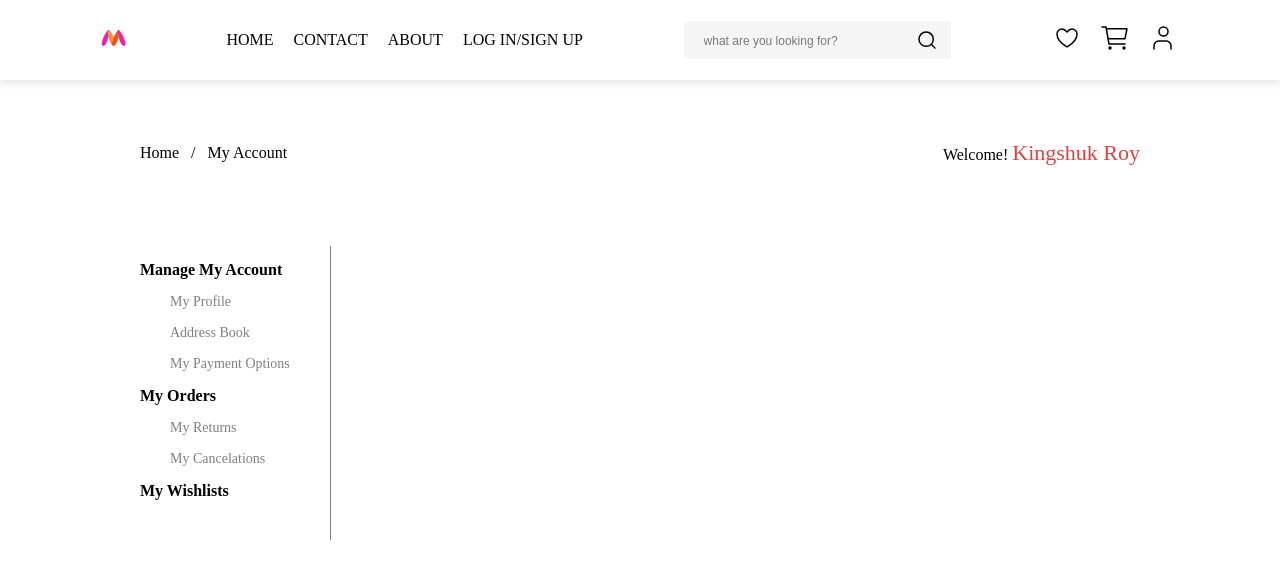
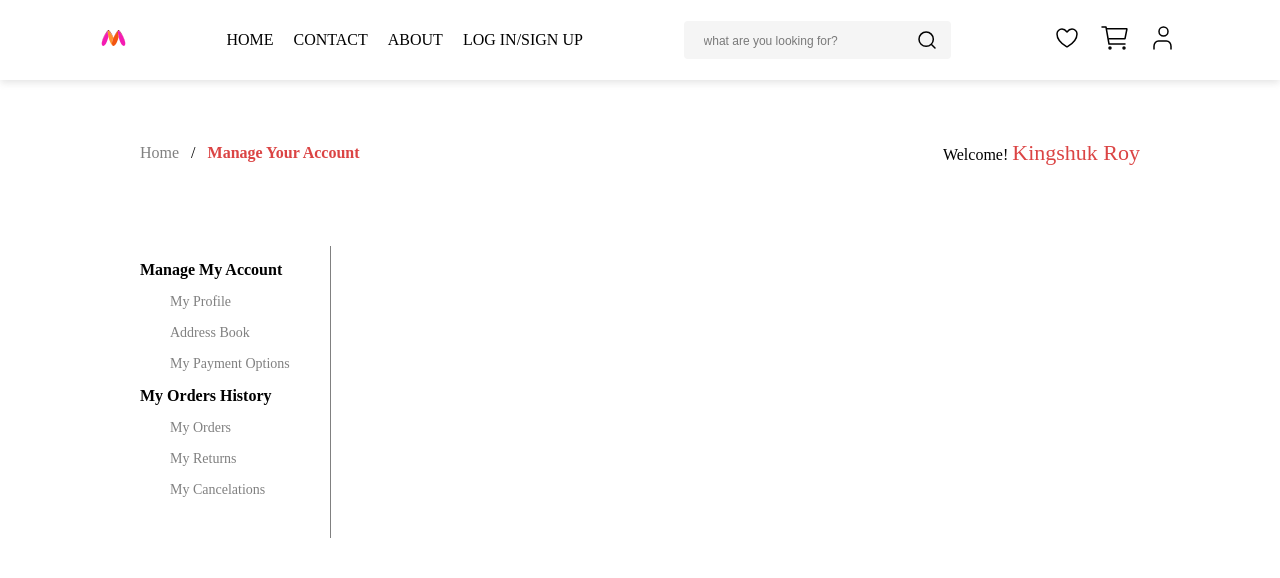
Before and after one commit to Ecommerce-Application-Demo/ecommerce-frontend, a React (Create React App) app: page /my in a window 1280 px wide. Shown: the top 578 px of the page. Built offline with nearby package versions, Linux system fonts and the light colour scheme.

Commit message:
some fixes

```diff
--- a/src/components/Navbar.jsx
+++ b/src/components/Navbar.jsx
@@ -27,8 +27,8 @@ const handleMouseLeave=()=>{
         <SearchLogo/>
       </div>
       <div className='navbar-right-container'>
-        <div><Wishlist/></div>
-        <div><Cart/></div>
+        <Link to='/wishlist'><div><Wishlist/></div></Link>
+        <Link to='/cart'><div><Cart/></div></Link>
         <div className='navbar-account-logo-wrapper' onMouseEnter={handleMouseEnter} onMouseLeave={handleMouseLeave}>
           {!showDropDown ?<AccountLogo /> :
           <AccountLogoActive />}
--- a/src/nested_pages/Account-imformation-page.jsx
+++ b/src/nested_pages/Account-imformation-page.jsx
@@ -1,6 +1,6 @@
 import classNames from 'classnames';
-import React, { useState } from 'react'
-import { useNavigate,useLocation } from 'react-router-dom';
+import React, { useEffect, useState } from 'react'
+import { useNavigate,useLocation,Link } from 'react-router-dom';
 import AddreessPage from '../pages/Address-page';
 import ProfilePage from '../pages/Profile-page';
 import OrderPage from '../pages/Order-page';
@@ -10,13 +10,40 @@ import PaymentPage from '../pages/Payment-page';
 
 const AccountImformation = () => {
     const [selectedDiv, setSelectedDiv]=useState(null);
-    let route = useLocation().pathname;
+    const [pageName,setPageName]=useState('Manage Your Account');
+    const route = useLocation().pathname;
     const navigate=useNavigate();
+
+    useEffect(()=>{
+        switch (route) {
+            case '/my/profile':
+                    setPageName('Profile')
+                break;
+            case '/my/address':setPageName('Address')
+                break;
+                case '/my/order':
+                    setPageName('Order')
+                break;
+                case '/my/return':
+                    setPageName('Return')
+                break;
+                case '/my/cancelation':
+                    setPageName('Cancelations')
+                break;
+                case '/my/payment':
+                    setPageName('Payment')
+                break;
+            default:
+                break;
+        }
+    },[route]);
+
 
     const handleClick=(index)=>{
         setSelectedDiv(index);
         navigate(`/my/${index}`)
     };
+
 
     const subProfileChildStyles=classNames({
         'sidebar-subchild-non-active':route!=='/my/profile',
@@ -38,18 +65,24 @@ const AccountImformation = () => {
         'sidebar-subchild-non-active':route!=='/my/cancelation',
         'sidebar-subchild-active':route==='/my/cancelation',
     });
+    const subOrderChildStyles=classNames({
+        'sidebar-subchild-non-active':route!=='/my/order',
+        'sidebar-subchild-active':route==='/my/order',
+    });
     const manageMyAccStyles=classNames({
-        // 'sidebar-subchild-non-active':route!=='/my/cancelation',
         'sidebar-dt-active':route==='/my/profile' || route==='/my/address' || route==='/my/payment',
+    });
+    const orderHistoryStyles=classNames({
+        'sidebar-dt-active':route==='/my/order' || route==='/my/cancelation' || route==='/my/return',
     });
 
   return (
     <div className='account-imformation-container'>
         <div className='account-imformation-roadmap-wrapper'>
             <div className='account-imformation-roadmap'>
-            <span>Home</span>
+            <Link to='/' className='link-under-roadmap'><span>Home</span></Link>
             <span>/</span>
-            <span>My Account</span>
+            <Link to={`${route}`}  className='link-under-roadmap'><span>{pageName}</span></Link>
             </div>
             <div>
               Welcome! <span className='login-account-name'>Kingshuk Roy</span>
@@ -64,12 +97,10 @@ const AccountImformation = () => {
                 <dd className={subPaymentChildStyles} name='payment' onClick={() => handleClick('payment')}>My Payment Options</dd>
             </dl>
             <dl className='account-imformation-sidebar-wrapper'>
-                <dt> My Orders</dt>
+                <dt className={orderHistoryStyles}> My Orders History</dt>
+                <dd className={subOrderChildStyles} name='order' onClick={() => handleClick('order')}>My Orders</dd>
                 <dd className={subReturnChildStyles} name='return' onClick={() => handleClick('return')}>My Returns</dd>
                 <dd className={subCancelationChildStyles} name='cancelation' onClick={() => handleClick('cancelation')}>My Cancelations</dd>
-            </dl>
-            <dl className='account-imformation-sidebar-wrapper'>
-                <dt>My Wishlists</dt>
             </dl>
         </div>
         <div className="account-imformation-right-sidebar-container">
--- a/src/scss/nested_pages/_account-imformation-page.scss
+++ b/src/scss/nested_pages/_account-imformation-page.scss
@@ -13,8 +13,21 @@
             flex-direction: row;
             gap: 12px;
             align-items: center;
-            &>span {
-                cursor: pointer;
+
+            &>.link-under-roadmap {
+                text-decoration: none;
+                &>span {
+                    cursor: pointer;
+                    color: $Grey;
+                }
+            }
+            &>.link-under-roadmap:last-child {
+                text-decoration: none;
+                &>span {
+                    cursor: pointer;
+                    color: $primary-btn-red;
+                    font-weight: 800;
+                }
             }
         }
         & .login-account-name {
```
Also changed, not shown: src/pages/Wishlist-page.jsx (added, +9 -0 lines).
